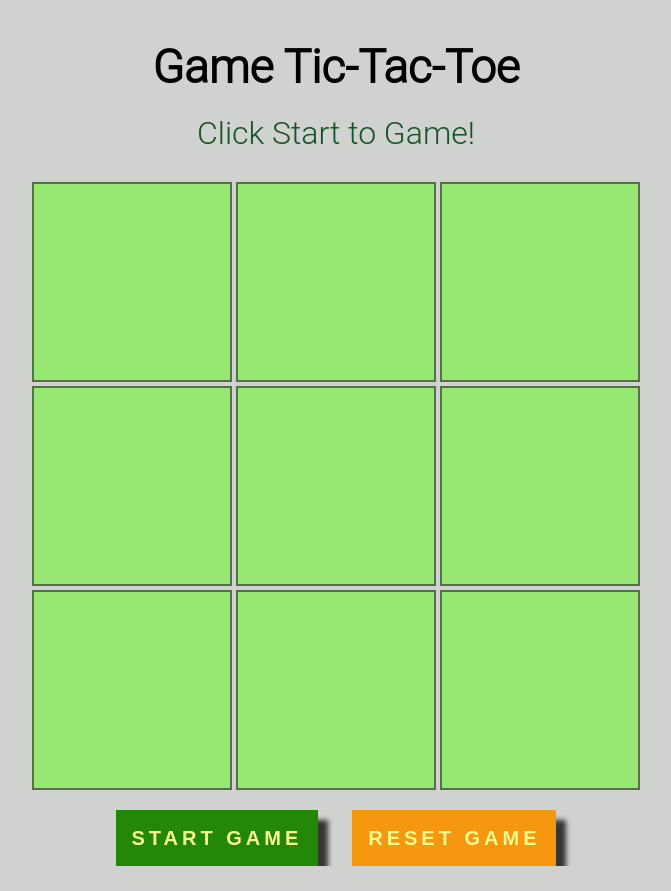
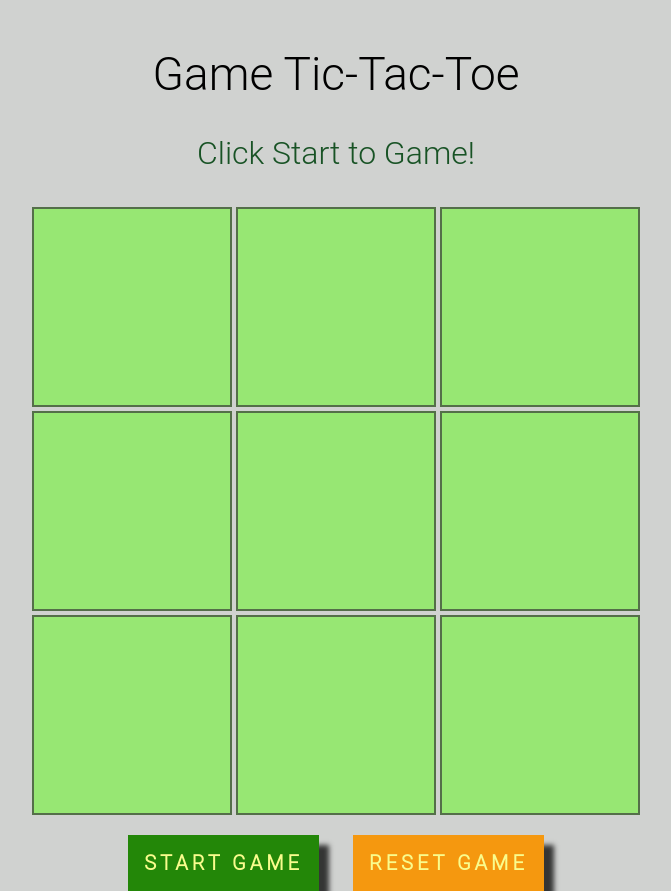
Before and after one commit to ViktoriiaRud/game-tic-tac-toe, a React (Create React App) app: page / in a window 1280 px wide. Shown: the whole page, without its empty margins (304-975 px from the left). Before the commit the page ends 866 px from the top, so only its background shows below. Built offline with nearby package versions, Linux system fonts and the light colour scheme.

Commit message:
bug fix and add tailwind

```diff
--- a/package.json
+++ b/package.json
@@ -11,6 +11,7 @@
     "@types/react": "^18.3.3",
     "@types/react-dom": "^18.3.0",
     "@types/styled-components": "^5.1.34",
+    "@xstate/react": "^4.1.1",
     "react": "^18.3.1",
     "react-dom": "^18.3.1",
     "react-scripts": "5.0.1",
@@ -44,6 +45,7 @@
   },
   "devDependencies": {
     "@babel/plugin-proposal-private-property-in-object": "^7.21.11",
-    "babel-plugin-styled-components": "^2.1.4"
+    "babel-plugin-styled-components": "^2.1.4",
+    "tailwindcss": "^3.4.9"
   }
 }
--- a/src/App.tsx
+++ b/src/App.tsx
@@ -5,7 +5,7 @@ import GlobalStyle from "./theme/globalStyles";
 import Game from "./components/game";
 
 const App: React.FC = () => {
-  return (
+    return (
       <ThemeProvider theme={theme}>
           <GlobalStyle />
           <Game/>
--- a/src/index.css
+++ b/src/index.css
@@ -1,3 +1,7 @@
+@tailwind base;
+@tailwind components;
+@tailwind utilities;
+
 body {
   margin: 0;
   font-family: -apple-system, BlinkMacSystemFont, 'Segoe UI', 'Roboto', 'Oxygen',
--- /dev/null
+++ b/tailwind.config.js
@@ -0,0 +1,8 @@
+/** @type {import('tailwindcss').Config} */
+module.exports = {
+  content: ["./src/**/*.{html,js}"],
+  theme: {
+    extend: {},
+  },
+  plugins: [],
+}
```
Also changed, not shown: tsconfig.json (+2 -5 lines), 1 other file (tests, documents, lock files or other folders).
